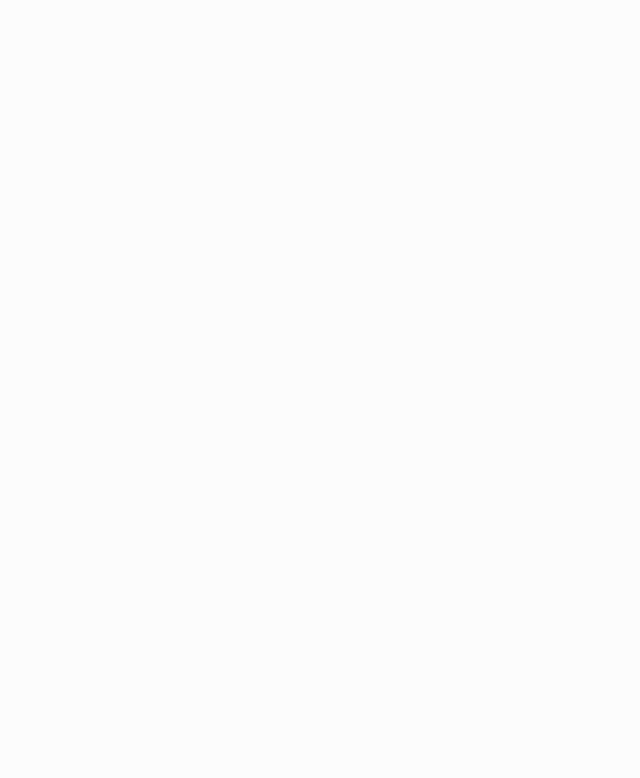
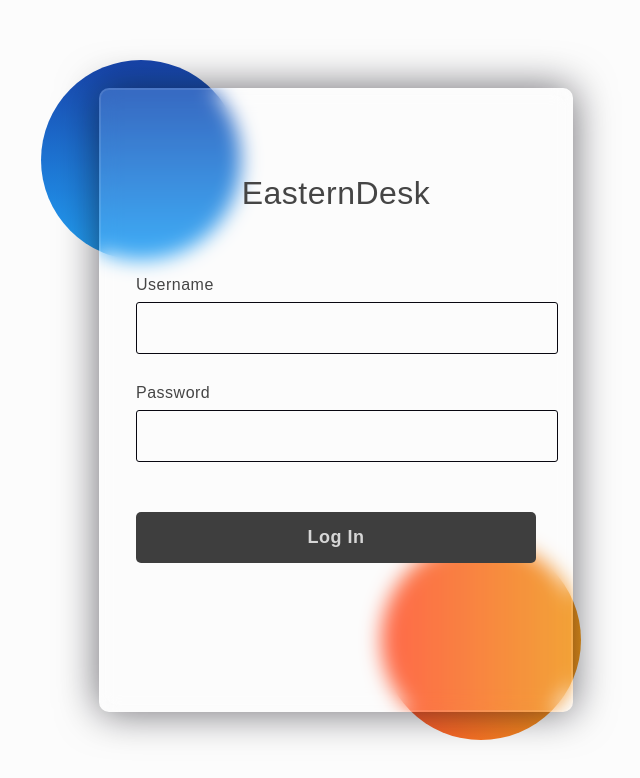
Before and after one commit to aaligerd/easterndesk, a React (Create React App) app: page / in a window 1280 px wide. Before the commit this address had no page. Shown: the top 778 px of the page, without its empty margins (304-944 px from the left). Built offline with nearby package versions, Linux system fonts and the light colour scheme.

Commit message:
partially login system implemented

```diff
--- a/src/App.js
+++ b/src/App.js
@@ -13,6 +13,7 @@ function App() {
     <BrowserRouter>
       <Routes>
         <Route path='/home' element={<HomePage/>}/>
+        <Route path='/' element={<HomePage/>}/>
         <Route path='/new/story' element={<div className="editor"><BlogEditor/></div>}/>
         <Route path='/update/story/:blog_id' element={<UpdateBlog/>}/>
       </Routes>
--- a/src/components/Sidebar/Sidebar.jsx
+++ b/src/components/Sidebar/Sidebar.jsx
@@ -1,10 +1,11 @@
-import { useDispatch } from 'react-redux';
+import { useDispatch, useSelector } from 'react-redux';
 import './Sidebar.css';
 import { menuitems } from './SidebarContent';
 import { updatePageRenders } from '../../redux/pageRenders/pageSlice';
 
 
 function Sidebar() {
+    const{username,islogin}=useSelector((state)=>state.user);
     const dispatch=useDispatch();
     const openNewBlogPage=()=>{
         window.open('/new/story','blank');
@@ -13,6 +14,9 @@ function Sidebar() {
     <div className='sidebar-container'>
         <div className='sidebar-header'>
             <div><h3>EasternDesk</h3></div>
+        </div>
+        <div className='sidebar-header'>
+            <h4>{`Hi ${username}`}</h4>
         </div>
         <div className='menu-item-container'>
             {menuitems?.map((ele,index)=>{
@@ -37,6 +41,7 @@ function Sidebar() {
             })}
 
         </div>
+
     </div>
   )
 }
--- a/src/pages/Dashboard.jsx
+++ b/src/pages/Dashboard.jsx
@@ -5,11 +5,19 @@ import { dashboardtopbutton } from '../utils/DashboardButton'
 import { useDispatch, useSelector } from 'react-redux';
 import { updateDashboardTab } from '../redux/dashboardButton/dashboardSlice';
 import Story from '../components/Stories/Story';
+import { updateIsLogin, updateUserId, updateUsername } from '../redux/user/userSlice';
 function Dashboard() {
 
   const {component}=useSelector((state)=>state.dashboardTab)
   const dispatch=useDispatch();
+  const logout=()=>{
+    window.localStorage.removeItem("islogin");
+    window.localStorage.removeItem("username");
+    dispatch(updateIsLogin(false))
+    dispatch(updateUsername(""));
+    dispatch(updateUserId(""));
 
+  }
 
   return (
     <div className='main-contianer'>
--- a/src/pages/HomePage.jsx
+++ b/src/pages/HomePage.jsx
@@ -1,17 +1,23 @@
-import Sidebar from '../components/Sidebar/Sidebar'
-import { useSelector } from 'react-redux'
+import { useDispatch, useSelector } from 'react-redux'
 import Dashboard from './Dashboard'
 import Image from './Image'
 import Video from './Video'
+import Userlogin from './Userlogin'
+import UserHomepage from './UserHomepage'
+import { useEffect } from 'react'
+import { updateIsLogin } from '../redux/user/userSlice'
 function HomePage() {
-  const {component}=useSelector((state)=>state.pageRenders)
-  console.log(component)
+  const {islogin}=useSelector((state)=>state.user);
+  const dispatch=useDispatch();
+  useEffect(()=>{
+    let islogin=window.localStorage.getItem('islogin');
+    if(islogin){
+      dispatch(updateIsLogin(true));
+    }
+  })
   return (
     <>
-    <Sidebar/>
-    {component ==="dashboard" && <Dashboard/>}
-    {component ==="allimages" && <Image/>}
-    {component ==="allvideos" && <Video/>}
+    {islogin===true?<UserHomepage/>:<Userlogin/>}
     </>
   )
 }
--- /dev/null
+++ b/src/pages/UserHomepage.jsx
@@ -0,0 +1,34 @@
+import Sidebar from '../components/Sidebar/Sidebar'
+import '../style/UserHomepage.css';
+import React from 'react'
+import Dashboard from './Dashboard'
+import { useDispatch, useSelector } from 'react-redux'
+import Image from './Image'
+import Video from './Video'
+import { updateIsLogin, updateUserId, updateUsername } from '../redux/user/userSlice'
+
+function UserHomepage() {
+    const {component}=useSelector((state)=>state.pageRenders);
+    const dispatch=useDispatch();
+    const logout=()=>{
+        window.localStorage.removeItem("islogin");
+        window.localStorage.removeItem("username");
+        dispatch(updateIsLogin(false))
+        dispatch(updateUsername(""));
+        dispatch(updateUserId(""));
+
+      }
+  return (
+    <>
+    <Sidebar/>
+    <div className='logout-btn-container'>
+          <button onClick={logout}>Logout</button>
+      </div>
+    {component ==="dashboard" && <Dashboard/>}
+    {component ==="allimages" && <Image/>}
+    {component ==="allvideos" && <Video/>}
+    </>
+  )
+}
+
+export default UserHomepage
--- /dev/null
+++ b/src/pages/Userlogin.jsx
@@ -0,0 +1,55 @@
+import React, { useEffect } from "react";
+import "../style/Userlogin.css";
+import { useDispatch, useSelector } from "react-redux";
+import {
+  updateIsLogin,
+  updateUserId,
+  updateUsername,
+} from "../redux/user/userSlice";
+function Userlogin() {
+  const dispatch = useDispatch();
+  const userLogin = (e) => {
+    e.preventDefault();
+    const formData = new FormData(e.target);
+    const formObjects = Object.fromEntries(formData);
+    window.localStorage.setItem("username", formObjects.username);
+    window.localStorage.setItem("islogin", true);
+    dispatch(updateIsLogin(true));
+    dispatch(updateUsername("TestUsername"));
+    dispatch(updateUserId("TEST1001"));
+  };
+
+  return (
+    <div className="login-form-container">
+      <div class="background">
+        <div class="shape"></div>
+        <div class="shape"></div>
+      </div>
+      <form onSubmit={userLogin} className="login-form">
+        <h3>EasternDesk</h3>
+        <label for="username" className="form-lable">
+          Username
+        </label>
+        <input
+          type="text"
+          placeholder=""
+          id="username"
+          name="username"
+          required
+          className="form-input"
+        />
+        <label for="password">Password</label>
+        <input
+          type="password"
+          id="password"
+          name="password"
+          required
+          className="form-input"
+        />
+        <button>Log In</button>
+      </form>
+    </div>
+  );
+}
+
+export default Userlogin;
--- a/src/redux/store.js
+++ b/src/redux/store.js
@@ -4,6 +4,7 @@ import pageReducer from './pageRenders/pageSlice';
 import dashboardReducers from './dashboardButton/dashboardSlice';
 import storySliceReducers from './stories/storySlice';
 import editorblogReducer from './editableBlog/editableBlog';
+import userReducer from './user/userSlice';
 
 
 export default configureStore({
@@ -12,6 +13,7 @@ export default configureStore({
     pageRenders:pageReducer,
     dashboardTab:dashboardReducers,
     stories:storySliceReducers,
+    user:userReducer,
     editableblog:editorblogReducer
   }
 })
--- /dev/null
+++ b/src/redux/user/userSlice.js
@@ -0,0 +1,26 @@
+import { createSlice } from '@reduxjs/toolkit'
+
+export const userSlice=createSlice({
+    name: 'stories',
+    initialState: {
+        islogin:false,
+        username:"",
+        userid:""
+
+    },
+    reducers:{
+        updateIsLogin:(state,action)=>{
+            state.islogin=action.payload;
+        },
+        updateUsername:(state,action)=>{
+            state.username=action.payload;
+        },
+        updateUserId:(state,action)=>{
+            state.userid=action.payload;
+        },
+    }
+});
+
+export const{updateUsername,updateIsLogin,updateUserId}=userSlice.actions;
+
+export default userSlice.reducer;
--- /dev/null
+++ b/src/style/UserHomepage.css
@@ -0,0 +1,21 @@
+.logout-btn-container{
+    display: flex;
+    justify-content: end;
+    padding: 5px;
+}
+
+.logout-btn-container button{
+    padding: 5px 10px;
+    background: #c3bfbf;
+    border: none;
+    font-size: medium;
+    outline: none;
+    text-transform: uppercase;
+    font-weight: bold;
+}
+
+.logout-btn-container button:hover{
+    border-radius: 5px;
+    background-color: #9d9d9d;
+    cursor: pointer;
+}
--- /dev/null
+++ b/src/style/Userlogin.css
@@ -0,0 +1,111 @@
+/* *,
+*:before,
+*:after{
+    padding: 0;
+    margin: 0;
+    box-sizing: border-box;
+} */
+/* body{
+    background-color: #080710;
+} */
+
+.login-form-container{
+    width: 100%;
+    height: 100%;
+    overflow: hidden;
+    background-color: #080710;
+}
+.background{
+    width: 430px;
+    height: 520px;
+    position: absolute;
+    transform: translate(-50%,-50%);
+    left: 50%;
+    top: 50%;
+}
+.background .shape{
+    height: 200px;
+    width: 200px;
+    position: absolute;
+    border-radius: 50%;
+}
+.shape:first-child{
+    background: linear-gradient(
+        #1845ad,
+        #23a2f6
+    );
+    left: -80px;
+    top: -80px;
+}
+.shape:last-child{
+    background: linear-gradient(
+        to right,
+        #ff512f,
+        #f09819
+    );
+    right: -30px;
+    bottom: -80px;
+}
+form{
+    height: 520px;
+    width: 400px;
+    background-color: rgba(255,255,255,0.13);
+    position: absolute;
+    transform: translate(-50%,-50%);
+    top: 50%;
+    left: 50%;
+    border-radius: 10px;
+    backdrop-filter: blur(10px);
+    border: 2px solid rgba(255,255,255,0.1);
+    box-shadow: 0 0 40px rgba(8,7,16,0.6);
+    padding: 50px 35px;
+}
+form *{
+    font-family: 'Poppins',sans-serif;
+    color: #454545;
+    letter-spacing: 0.5px;
+    outline: none;
+    border: none;
+}
+form h3{
+    font-size: 32px;
+    font-weight: 500;
+    line-height: 42px;
+    text-align: center;
+}
+.login-form{
+    display: flex;
+    flex-direction: column;
+}
+.login-form label{
+    display: block;
+    margin-top: 30px;
+    font-size: 16px;
+    font-weight: 500;
+}
+.login-form input{
+    display: block;
+    height: 50px;
+    width: 100%;
+    background-color: rgba(255,255,255,0.07);
+    border-radius: 3px;
+    border:1px solid #080710;
+    padding: 0 10px;
+    margin-top: 8px;
+    font-size: 14px;
+    font-weight: 300;
+}
+::placeholder{
+    color: #414141;
+}
+.login-form button{
+    margin-top: 50px;
+    width: 100%;
+    background-color: #3e3e3e;
+    color: #d6d6d6;
+    padding: 15px 0;
+    font-size: 18px;
+    font-weight: 600;
+    border-radius: 5px;
+    cursor: pointer;
+}
```
Also changed, not shown: src/style/Dashboard.css (line endings or trailing spaces).
